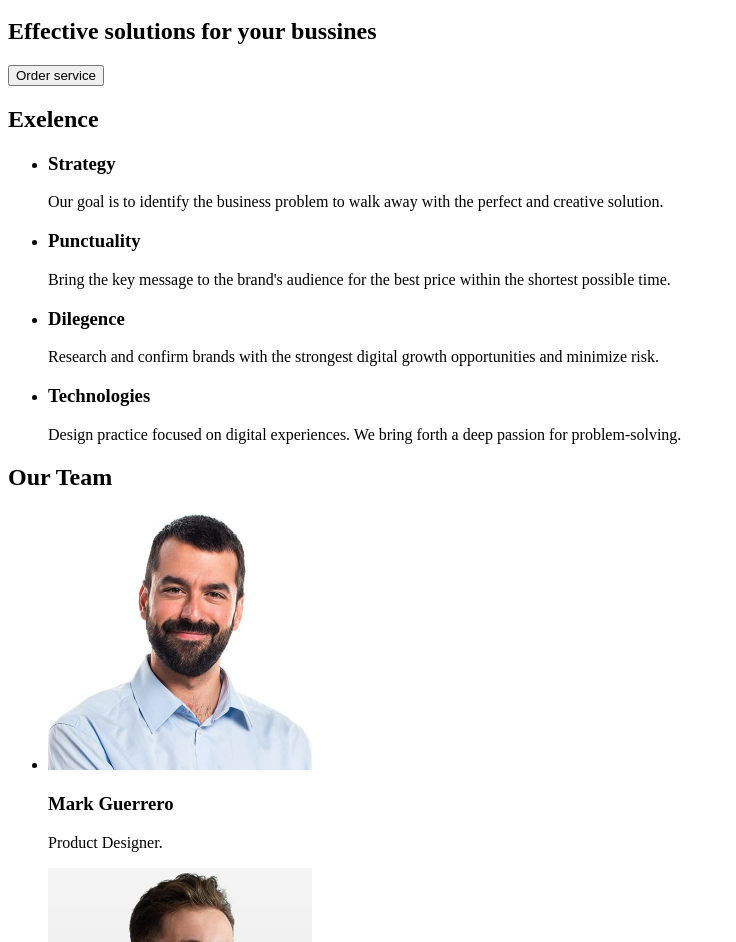
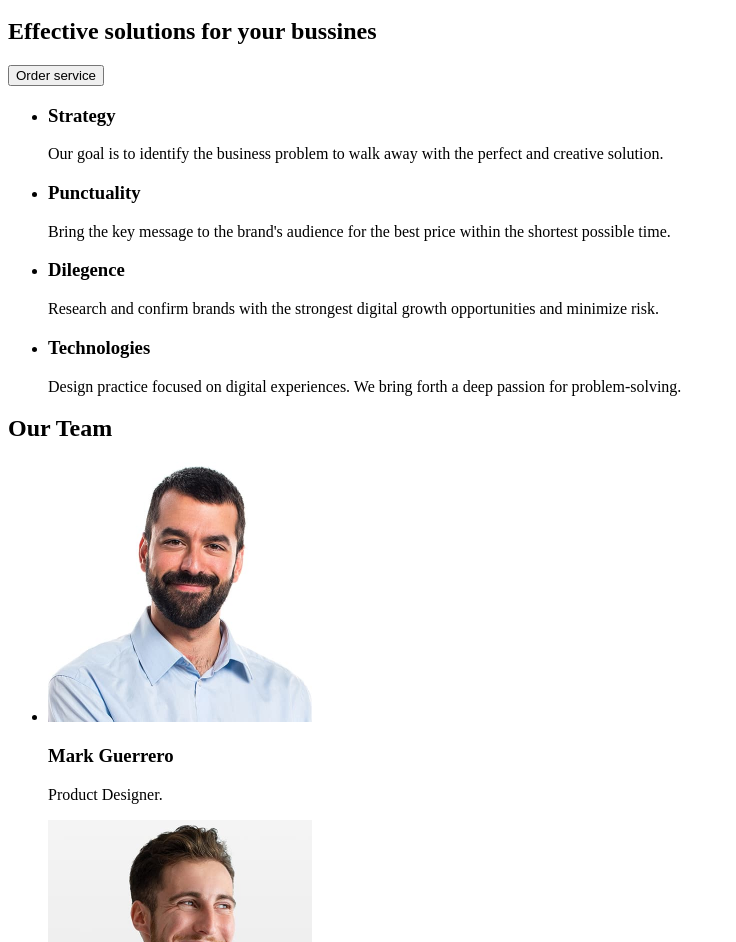
Before and after one commit to Vladkek1380/andriy, a plain HTML site: page index.html in a window 1280 px wide. Shown: the part 158-1100 px from the top of the page, without its empty margins (0-736 px from the left). Drawn offline with Linux system fonts and the light colour scheme.

Commit message:
second commit

```diff
--- a/index.html
+++ b/index.html
@@ -32,9 +32,6 @@
         </section>
 
         <section id="Exelence">
-            <hidden>
-                <h2>Exelence</h2>
-            </hidden>
             <ul>
                 <li>
                     <h3>Strategy</h3>
@@ -58,7 +55,7 @@
                 </li>
             </ul>
 
-            <section id="Our Team">
+            <section id="OurTeam">
                 <h2>Our Team</h2>
                 <ul>
                     <li><img src="./images/img1.jpg" alt="Mark Guerrero" width="264" height="260">
@@ -76,8 +73,8 @@
                         <h3>Daniel Wilson</h3>
                         <p>UI Designer</p>
                     </li>
+                </ul>
             </section>
-            <section></section>
     </main>
 <footer>
     <h3>WebStudio</h3>
```
